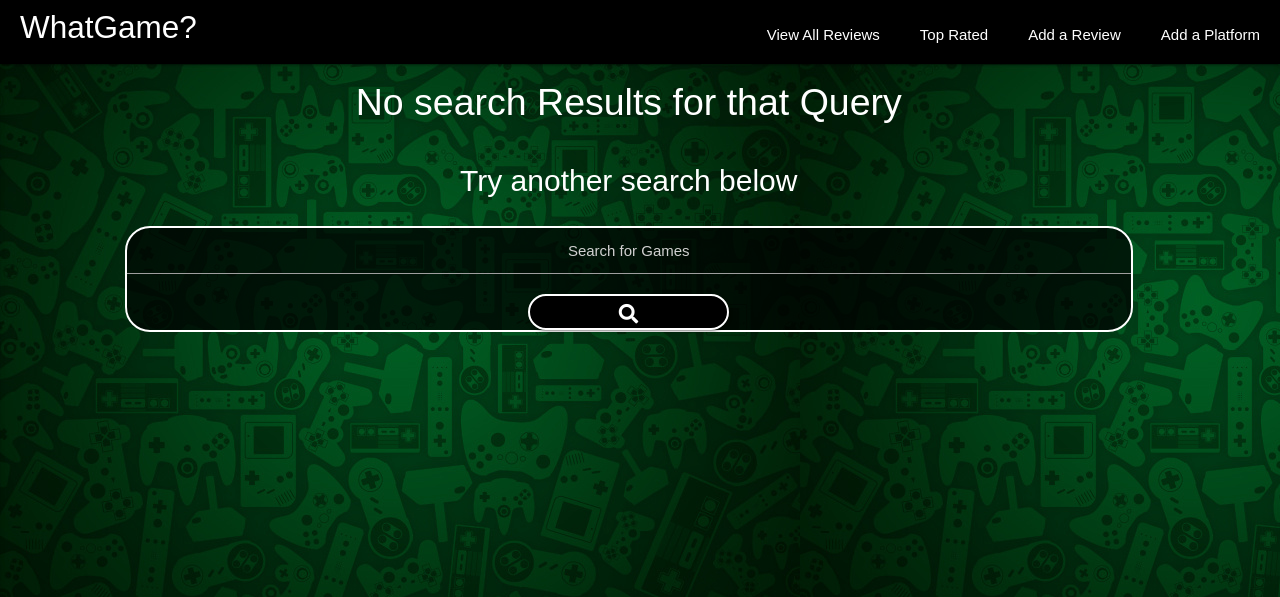
After one commit to djjtyn/WhatGame, a Flask app: template templates/search-no-results.html in a window 1280 px wide. The commit adds this page. Shown: the top 597 px of the page. Run offline with Flask 2, Linux system fonts and the light colour scheme; the template is opened without the code that fills it, so the values that code supplies are empty; some libraries are stand-ins or nearby versions.

Commit message:
page shown for when there are no results for the mongo.db search function

```diff
--- a/app.py
+++ b/app.py
@@ -4,9 +4,8 @@ from flask_pymongo import PyMongo
 from bson.objectid import ObjectId
 from os import path
 from json import dumps
-
 if path.exists("env.py"):
-  import env
+    import env
 
 
 
@@ -108,9 +107,11 @@ def show_review(game_id):
 @app.route('/search', methods=["GET"])
 def search():
     query=request.args.get('search')
-    print(query)
     game=mongo.db.games.find_one({"game_name":query})
-    return render_template("search.html", game = game)
+    if game is None:
+        return render_template ("search-no-results.html", games=list(mongo.db.games.find()))
+    else:
+        return render_template("search.html", game = game)
 
  #   return render_template('search.html', all=all)
 #Code above is an attempt at enabling a search function for the game collection database. This is still a work in progress
--- a/templates/addconfirmation.html
+++ b/templates/addconfirmation_copy.html
@@ -2,7 +2,7 @@
 {% block content %}
 <div class="row center-section">
   <div class="col s12">
-    <h2>Thank You for adding your review to our collection</h2>
+    <h1>Thank You for adding your review to our collection</h1>
     <h2>Have a look at the full list of reviews available by clicking the button below</h2>
     <a href="{{url_for('all_games')}}" class="waves-effect waves-light btn center-button">
       View Reviews
--- a/templates/edit_review_confirmation.html
+++ b/templates/edit_review_confirmation.html
@@ -2,7 +2,7 @@
 {% block content %}
 <div class="row center-section">
   <div class="col s12 ">
-    <h2>Thank You for your edit to this game review</h2>
+    <h1>Thank You for your edit to this game review</h1>
     <h2>You can return to the review and see your changes by clicking the button below</h2>
     <a href="{{url_for('show_review', game_id=game._id)}}" class="waves-effect waves-light btn center-button">
       Return to Review
--- a/templates/newplatform.html
+++ b/templates/newplatform.html
@@ -2,7 +2,7 @@
 {% block content %}
 <div class="row center-section">
   <div class="col s12">
-    <h2>Thank You for adding the platform to our collection</h2>
+    <h1>Thank You for adding the platform to our collection</h1>
     <h2>Click the button below to return to all game reviews</h2>
      <a href="{{url_for('all_games')}}" class="waves-effect waves-light btn center-button">
        View Reviews
--- /dev/null
+++ b/templates/search-no-results.html
@@ -0,0 +1,15 @@
+{% extends 'base.html' %}
+{% block content %}
+<div class="row center-section">
+  <div class="col s12">
+    <h1>No search Results for that Query</h1>
+    <h2>Try another search below</h2>
+   <form action = "{{url_for('search')}}" method = "GET" id="search_box">
+  <input type="text" name="search" id="search" placeholder="Search for Games">
+  <button class="btn waves-effect waves-light center-button" type="submit" name="action">
+    <i class="fas fa-search"></i>
+  </button>
+</form>
+  </div>
+</div>
+{% endblock %}
```
